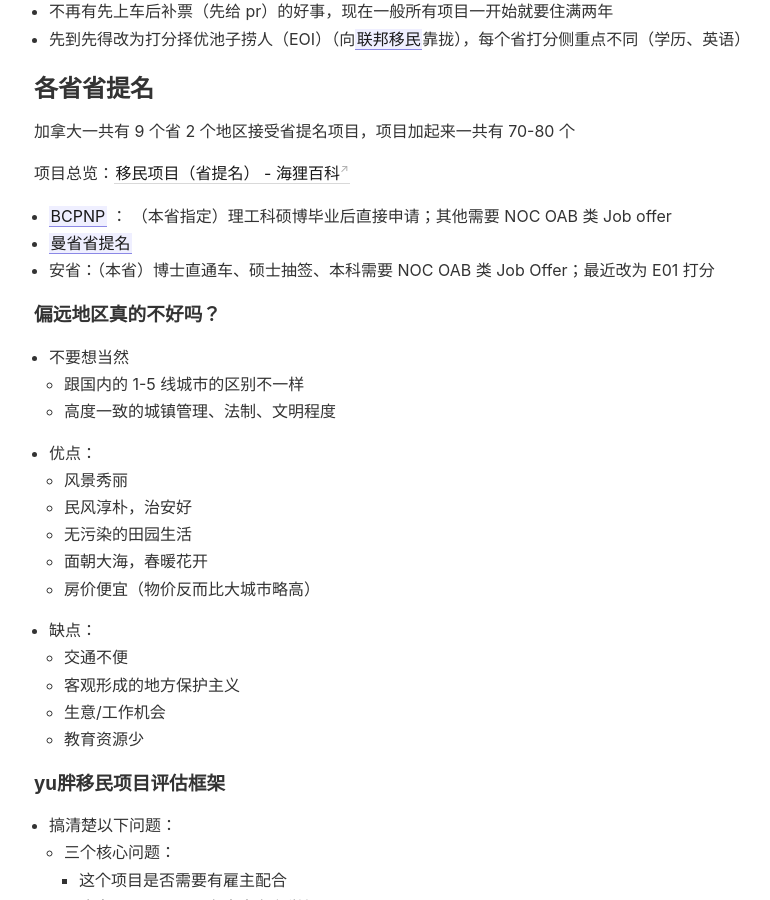
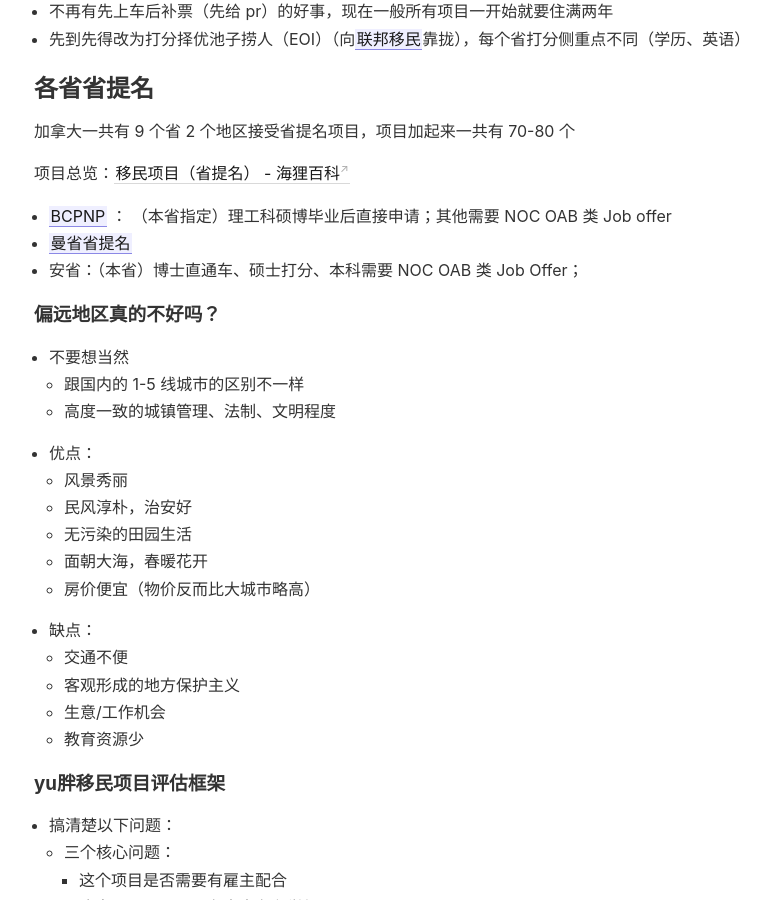
Before and after one commit to Gnblink0/InfoSharingCan, a Jekyll site: the page built from _notes/省提名.md, in a window 1280 px wide and 900 px high, scrolled down 1176 px. Shown: the whole window, without its empty margins (102-872 px from the left). Built offline with Jekyll 4.4.1, drawn with Linux system fonts in a browser that asks for light colours.

Commit message:
vault backup: 2022-09-26 10:44:58

```diff
--- a/_notes/省提名.md
+++ b/_notes/省提名.md
@@ -46,19 +46,13 @@
 
 - [[BCPNP]] ： （本省指定）理工科硕博毕业后直接申请；其他需要 NOC OAB 类 Job offer
 - [[曼省省提名]]
-- 安省：（本省）博士直通车、硕士抽签、本科需要 NOC OAB 类 Job Offer；最近改为 E01 打分
+- 安省：（本省）博士直通车、硕士打分、本科需要 NOC OAB 类 Job Offer；
 
 <!--海洋省 (NS)+草原省：毕业后找不到工作可以通过创业替代，但可能有语言等额外-->
 
-<!--要求-->
-<!--毕业后直接就能申请-->
-<!--BC理工类硕博、安省博士、安省硕士（要抽签）、毕业后创业（NS、 NL、 NB、 萨省、曼省）-->
-<!--NS = Nova Scotia; NL = Newfoundland and Labrador; NB = New Brunswick-->
 
 <!--要有一定的前瞻性，看/预测两年后移民政策的走向-->
 
-<!--曼省是个大坑，慎入！-->
-<!--[](https://youtu.be/QUAr-3NcNxE?t=541)-->
 
 ### 偏远地区真的不好吗？
 
```
